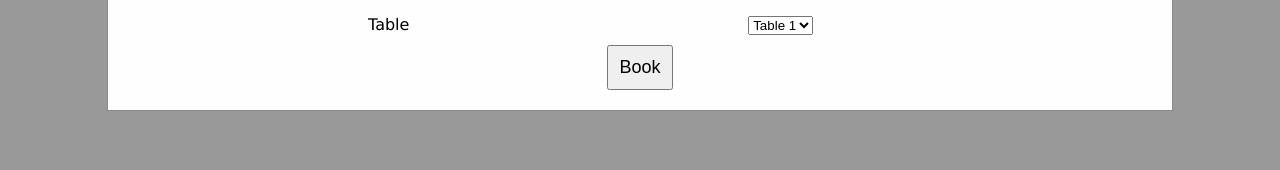
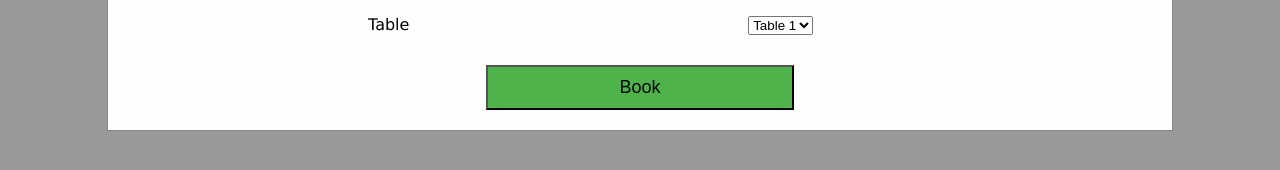
Before and after one commit to rahulkumarjhamtani/Book-a-Table, a plain HTML site: page index.html in a window 1280 px wide. Both pictures are taken after a click on the button "Book a Table". Shown: the part 382-552 px from the top of the page. Drawn offline with Linux system fonts and the light colour scheme.

Commit message:
Book Table

```diff
--- a/index.html
+++ b/index.html
@@ -38,7 +38,7 @@
                     <br>
                 </div>
 
-                <button onclick="bookTable()">Book</button>
+                <button onclick="bookTable()" id="greenBtn">Book</button>
             </div>
         </div>
     </div>
--- a/style.css
+++ b/style.css
@@ -52,6 +52,14 @@
   cursor: pointer;
 }
 
+#greenBtn
+{
+  margin-top: 20px;
+  background-color: #4db34a;
+  width: 30%;
+
+}
+
 .fields {
   line-height: 2.6;
 }
```
